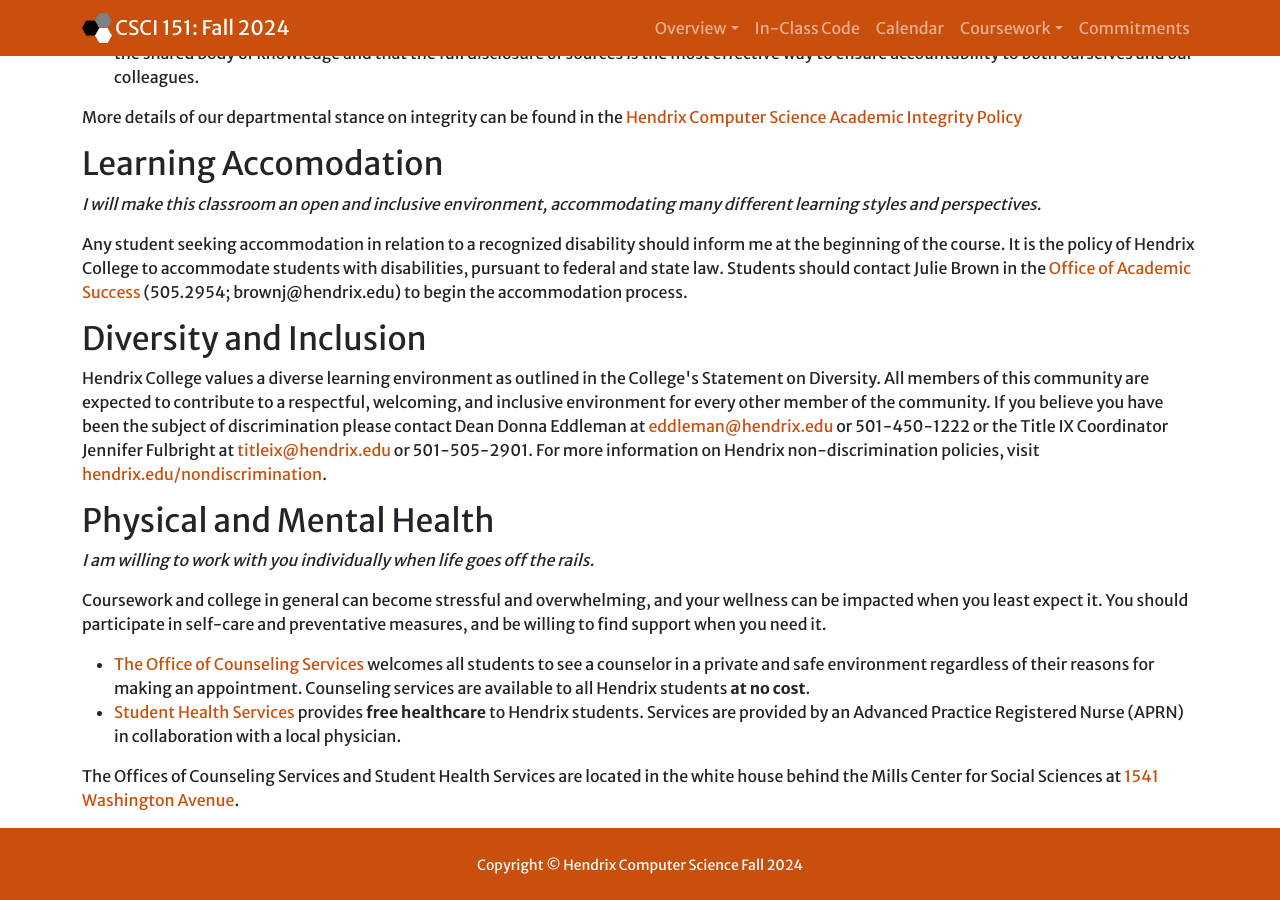
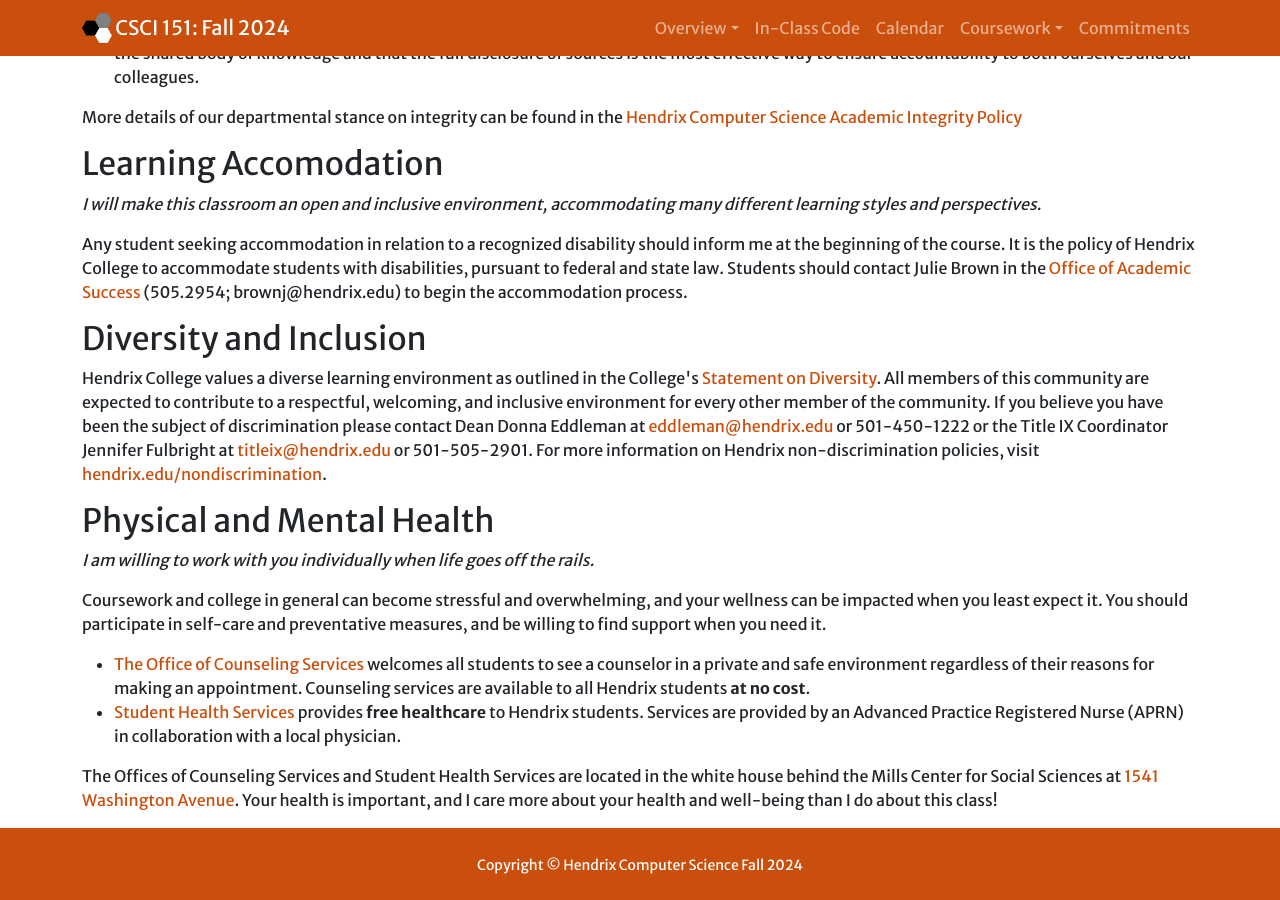
Before and after one commit to Hendrix-CS/csci151, a Jekyll site: the page built from index.md, in a window 1280 px wide and 900 px high, scrolled down 8773 px. Built offline with Jekyll 4.4.1, drawn with Linux system fonts in a browser that asks for light colours; nearby versions of some CDN libraries; part of the change alters nothing that is shown.

```diff
--- a/_includes/course-commitments.html
+++ b/_includes/course-commitments.html
@@ -83,10 +83,10 @@
 
         <h2><a name="diversity">Diversity and Inclusion</a></h2>
             <p>
-            Hendrix College values a diverse learning environment as outlined in
-            the College's Statement on Diversity. All members of this community
-            are expected to contribute to a respectful, welcoming, and inclusive
-            environment for every other member of the community. If you believe
+            Hendrix College values a diverse learning environment as outlined in the College's
+            <a href="https://www.hendrix.edu/diversity/statement/">Statement on Diversity</a>.
+            All members of this community are expected to contribute to a respectful, welcoming,
+            and inclusive environment for every other member of the community. If you believe
             you have been the subject of discrimination please contact Dean Donna Eddleman
             at <a href="mailto:eddleman@hendrix.edu">eddleman@hendrix.edu</a> or
             501-450-1222 or the Title IX Coordinator Jennifer Fulbright at
@@ -122,6 +122,7 @@
 			The Offices of Counseling Services and Student Health Services are located in the white house
 			behind the Mills Center for Social Sciences at
 			<a href="https://www.google.com/maps/place/1541+Washington+Ave,+Conway,+AR+72032/">1541 Washington Avenue</a>.
+            Your health is important, and I care more about your health and well-being than I do about this class!
 			</p>
 	</div>
 	</div>
```
